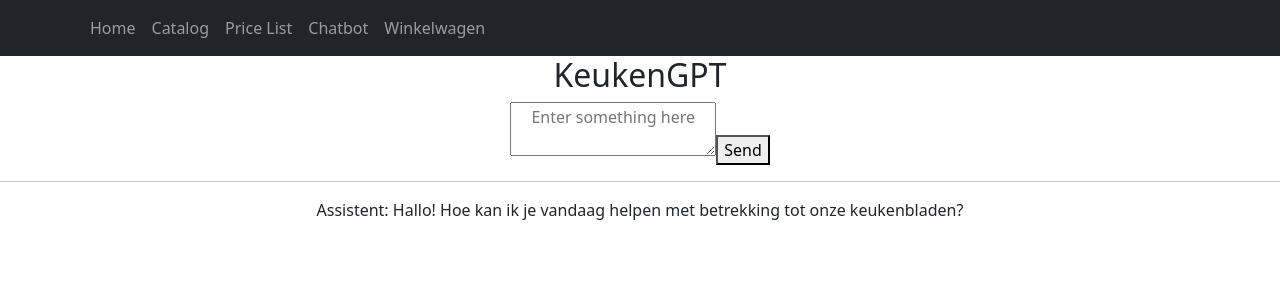
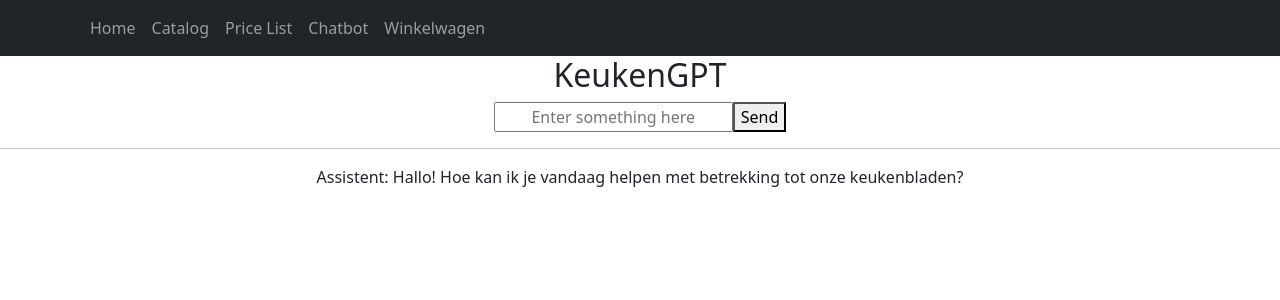
Before and after one commit to teammaxxter2-0/Front-end, a React (Vite) app in the folder OfferteApp/: page /chatbot in a window 1280 px wide. Shown: the top 300 px of the page. Built offline with nearby package versions, Linux system fonts and the light colour scheme.

Commit message:
Markdown mooi gemaakt

```diff
--- a/OfferteApp/package.json
+++ b/OfferteApp/package.json
@@ -11,16 +11,19 @@
   },
   "dependencies": {
     "bootstrap": "^5.3.3",
+    "marked": "^12.0.2",
     "ngx-toastr": "^18.0.0",
     "react": "^18.3.1",
     "react-dom": "^18.3.1",
     "react-icons": "^5.0.1",
     "react-router-dom": "^6.22.3",
-    "reactstrap": "^9.2.2"
+    "reactstrap": "^9.2.2",
+    "sanitize-html": "^2.13.0"
   },
   "devDependencies": {
     "@types/react": "^18.2.66",
     "@types/react-dom": "^18.2.22",
+    "@types/sanitize-html": "^2.11.0",
     "@typescript-eslint/eslint-plugin": "^7.2.0",
     "@typescript-eslint/parser": "^7.2.0",
     "@vitejs/plugin-react-swc": "^3.5.0",
--- a/OfferteApp/src/chatbot.tsx
+++ b/OfferteApp/src/chatbot.tsx
@@ -1,5 +1,7 @@
 import { useState } from 'react';
 import Navbar from './navbar';
+import { marked } from "marked";
+import sanitizeHtml from "sanitize-html";
 
 function Chatbot() {
 
@@ -8,7 +10,9 @@ function Chatbot() {
         'Assistent: Hallo! Hoe kan ik je vandaag helpen met betrekking tot onze keukenbladen?'
     ]);
 
-    async function sendData() {
+    async function sendData(e: any) {
+        e.preventDefault();
+        setInputValue('');
         appendUserMessage(inputValue);
         const response = await fetch('ai/send', {
             method: 'POST',
@@ -47,29 +51,28 @@ function Chatbot() {
         ]);
     }
 
-    return (
-        <>
-            <Navbar />
-            <div className="input-container" id="logContainer">
-                <h2>KeukenGPT</h2>
-                <textarea
+    return <>
+        <Navbar />
+        <div className="input-container" id="logContainer">
+            <h2>KeukenGPT</h2>
+            <form onSubmit={sendData}>
+                <input
                     id="inputBox"
                     placeholder="Enter something here"
                     value={inputValue}
                     onChange={(e) => setInputValue(e.target.value)}
-                ></textarea>
-                <button onClick={sendData}>Send</button>
-                <hr />
-                <div className="output-box" id="outputBox">
-                    {messages.map((message, index) => (
-                        <div key={index} className={message.includes('U:') ? 'user-message' : 'log-container'}>
-                            {message}
-                        </div>
-                    ))}
-                </div>
+                ></input>
+                <button type={"submit"}>Send</button>
+            </form>
+            <hr/>
+            <div className="output-box" id="outputBox">
+                {messages.map((message, index) => <div key={index}
+                                                       dangerouslySetInnerHTML={{__html: sanitizeHtml(marked.parse(message).toString())}}
+                                                       className={message.includes('U:') ? 'user-message' : 'log-container'}>
+                </div>)}
             </div>
-        </>
-    );
+        </div>
+    </>;
 }
 
 export default Chatbot;
```
Also changed, not shown: 1 other file (tests, documents, lock files or other folders).
